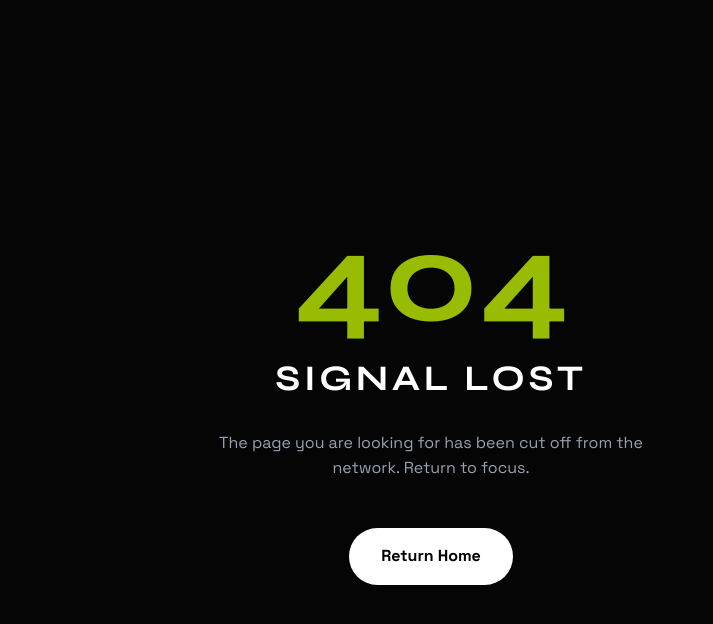
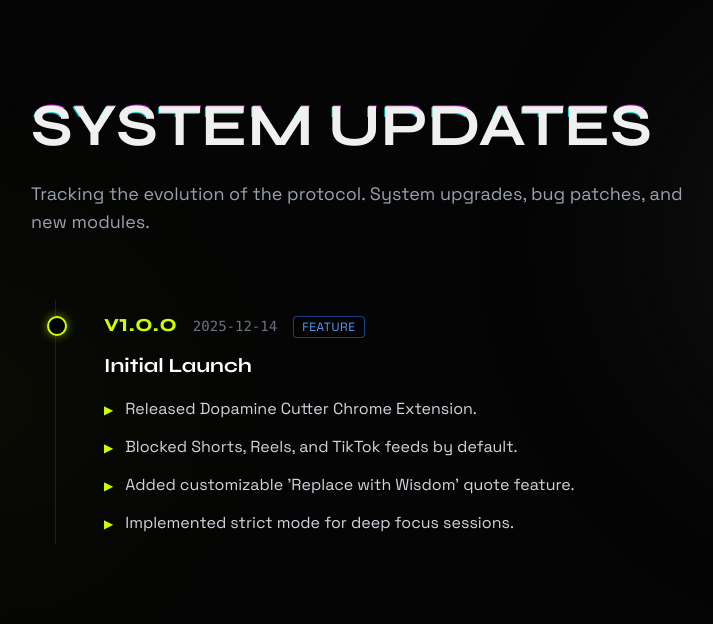
Before and after one commit to BearHumanS/dopamine_cutter_landing, a Next.js app: page /dopamine_cutter_landing/changelog in a window 1280 px wide. Before the commit this address had no page. Shown: the top 624 px of the page, without its empty margins (209-922 px from the left). Built offline with nearby package versions, Linux system fonts and the light colour scheme.

Commit message:
feat: introduce system updates page with changelog data and footer link.

```diff
--- /dev/null
+++ b/src/app/changelog/page.tsx
@@ -0,0 +1,62 @@
+import { changelogData } from "@/data/changelog";
+import GlitchText from "@/components/ui/GlitchText";
+import { Metadata } from "next";
+
+export const metadata: Metadata = {
+    title: "System Updates | Dopamine Cutter",
+    description: "Track the evolution of the Dopamine Cutter system. See what's new in the latest version.",
+};
+
+export default function ChangelogPage() {
+    return (
+        <main className="min-h-screen pt-24 pb-20 px-6 md:px-12 max-w-4xl mx-auto">
+            <div className="mb-16">
+                <h1 className="text-4xl md:text-6xl font-bold mb-6 font-display">
+                    <GlitchText text="SYSTEM UPDATES" />
+                </h1>
+                <p className="text-gray-400 text-lg max-w-2xl">
+                    Tracking the evolution of the protocol. System upgrades, bug patches, and new modules.
+                </p>
+            </div>
+
+            <div className="space-y-12 relative border-l border-white/10 ml-3 md:ml-6 pl-8 md:pl-12 py-2">
+                {changelogData.map((entry, index) => (
+                    <div key={index} className="relative">
+                        {/* Timeline Dot */}
+                        <div className="absolute -left-[41px] md:-left-[57px] top-2 w-5 h-5 rounded-full bg-black border-2 border-[#ccff00] z-10 box-border shadow-[0_0_10px_rgba(204,255,0,0.5)]" />
+
+                        <div className="flex flex-col md:flex-row md:items-baseline gap-2 md:gap-4 mb-3">
+                            <span className="text-2xl font-bold text-[#ccff00] font-display">
+                                {entry.version}
+                            </span>
+                            <span className="text-sm text-gray-500 font-mono">
+                                {entry.date}
+                            </span>
+                            {entry.type && (
+                                <span className={`text-xs px-2 py-0.5 rounded border ${entry.type === 'feature' ? 'border-blue-500/50 text-blue-400' :
+                                        entry.type === 'fix' ? 'border-red-500/50 text-red-400' :
+                                            'border-gray-500/50 text-gray-400'
+                                    } bg-black/50 backdrop-blur-sm self-start md:self-auto uppercase tracking-wider`}>
+                                    {entry.type}
+                                </span>
+                            )}
+                        </div>
+
+                        <h2 className="text-xl font-bold text-white mb-4">
+                            {entry.title}
+                        </h2>
+
+                        <ul className="space-y-3">
+                            {entry.description.map((desc, i) => (
+                                <li key={i} className="flex items-start text-gray-300 leading-relaxed">
+                                    <span className="mr-3 text-[#ccff00] mt-1.5 text-xs">▶</span>
+                                    {desc}
+                                </li>
+                            ))}
+                        </ul>
+                    </div>
+                ))}
+            </div>
+        </main>
+    );
+}
--- a/src/components/layout/Footer.tsx
+++ b/src/components/layout/Footer.tsx
@@ -1,5 +1,6 @@
 "use client";
 import { useLanguage } from "@/context/LanguageContext";
+import Link from "next/link";
 
 export default function Footer() {
     const { t } = useLanguage();
@@ -15,6 +16,13 @@
             >
                 {t("privacy")}
             </a>
+            <span className="hidden md:inline text-gray-800">|</span>
+            <Link
+                href="/changelog"
+                className="hover:text-white transition-colors underline underline-offset-4"
+            >
+                {t("updates")}
+            </Link>
         </footer>
     );
 }
--- /dev/null
+++ b/src/data/changelog.ts
@@ -0,0 +1,22 @@
+export interface ChangelogEntry {
+    version: string;
+    date: string;
+    title: string;
+    description: string[];
+    type?: 'feature' | 'fix' | 'improvement';
+}
+
+export const changelogData: ChangelogEntry[] = [
+    {
+        version: "v1.0.0",
+        date: "2025-12-14",
+        title: "Initial Launch",
+        description: [
+            "Released Dopamine Cutter Chrome Extension.",
+            "Blocked Shorts, Reels, and TikTok feeds by default.",
+            "Added customizable 'Replace with Wisdom' quote feature.",
+            "Implemented strict mode for deep focus sessions."
+        ],
+        type: "feature"
+    }
+];
--- a/src/utils/translations.ts
+++ b/src/utils/translations.ts
@@ -36,7 +36,8 @@
         cta_desc: "Stop spending it on algorithms. Invest it in yourself.",
         cta_btn: "Install Extension Free",
         footer: "&copy; 2025 Dopamine Cutter. Designed for Focus.",
-        privacy: "Privacy Policy"
+        privacy: "Privacy Policy",
+        updates: "Updates"
     },
     ko: {
         nav_cta: "크롬에 추가",
@@ -73,6 +74,7 @@
         cta_desc: "알고리즘에 낭비하지 마세요. 당신 자신에게 투자하세요.",
         cta_btn: "Install Extension Free",
         footer: "&copy; 2025 Dopamine Cutter. Designed for Focus.",
-        privacy: "개인정보처리방침"
+        privacy: "개인정보처리방침",
+        updates: "업데이트"
     }
 };
```
